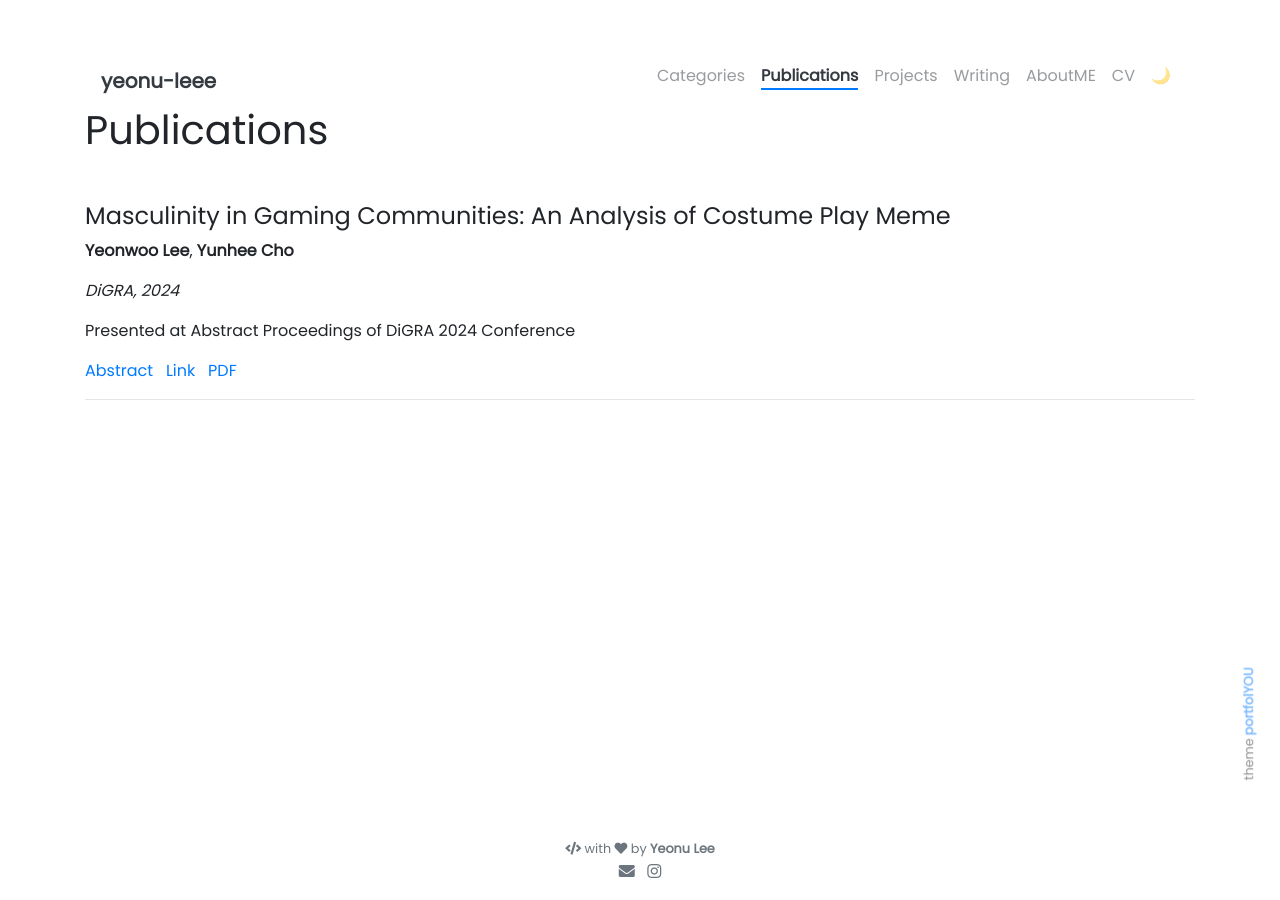
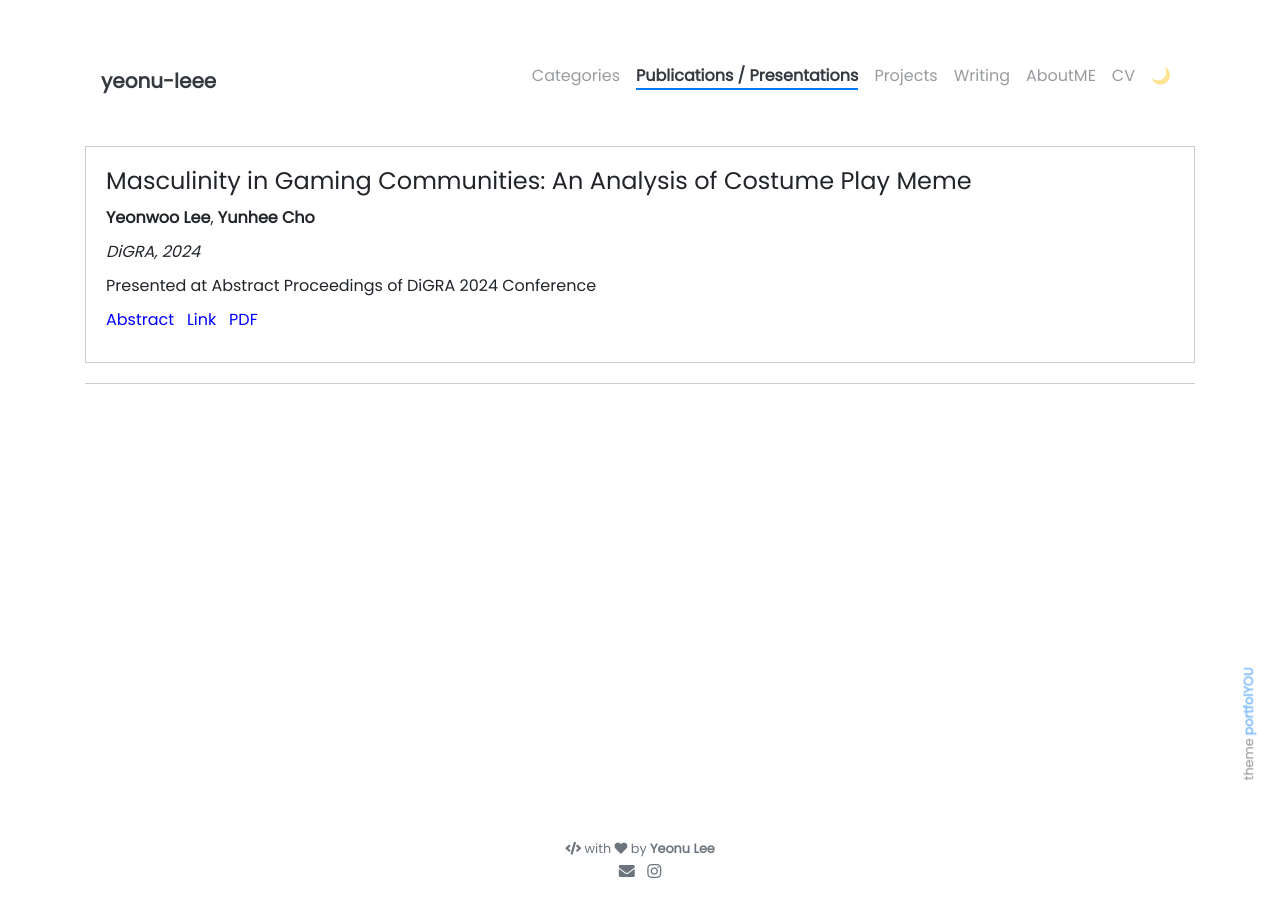
Before and after one commit to Yeonu-leee/yeonu-leee.github.io, a Jekyll site: the page built from pages/publications.md, in a window 1280 px wide. Built offline with Jekyll 4.4.1, drawn with Linux system fonts in a browser that asks for light colours.

Commit message:
출판물 + 연도 추가

```diff
--- a/_includes/elements/papers.html
+++ b/_includes/elements/papers.html
@@ -1,30 +1,33 @@
 <div class="publications-list">
   {% for pub in site.data.publication %}
-  <div class="publication">
-    <h4 class="title">{{ pub.title }}</h4>
-    <p class="authors">
+  <div class="publication" style="position: relative; padding: 20px; border: 1px solid #ccc; margin-bottom: 20px;">
+    <h4 class="title" style="font-size: 1.5em; margin-bottom: 10px;">{{ pub.title }}</h4>
+    <p class="authors" style="margin-bottom: 10px;">
       {% for author in pub.authors %}
         <strong>{{ author }}</strong>{% if forloop.last == false %}, {% endif %}
       {% endfor %}
     </p>
-    <p class="source"><em>{{ pub.source }}</em></p>
-    <p class="presented-at">{{ pub.presented_at }}</p>
-    <div class="links">
-      <a href="javascript:void(0);" onclick="toggleAbstract({{ forloop.index }})" class="abs-button">Abstract</a>
-      <div id="abstract-{{ forloop.index }}" style="display:none;">
+    <p class="source" style="font-style: italic; margin-bottom: 10px;">{{ pub.source }}</p>
+    <p class="presented-at" style="margin-bottom: 10px;">{{ pub.presented_at }}</p>
+    <div class="links" style="margin-bottom: 10px;">
+      <a href="javascript:void(0);" onclick="toggleAbstract({{ forloop.index }})" class="abs-button" style="text-decoration: none; color: blue;">Abstract</a>
+      <div id="abstract-{{ forloop.index }}" style="display:none; margin-top: 10px;">
         <p>{{ pub.abstract }}</p>
       </div>
       &nbsp;
       {% if pub.links[0].html %}
-        <a href="{{ pub.links[0].html }}" class="html-button">Link</a>
+        <a href="{{ pub.links[0].html }}" class="html-button" style="text-decoration: none; color: blue;">Link</a>
       {% endif %}
       &nbsp;
       {% if pub.links[1].pdf %}
-        <a href="{{ pub.links[1].pdf }}" class="pdf-button">PDF</a>
+        <a href="{{ pub.links[1].pdf }}" class="pdf-button" style="text-decoration: none; color: blue;">PDF</a>
       {% endif %}
     </div>
+    <div class="year" style="position: absolute; bottom: 0; right: 20px; font-size: 60px; font-weight: bold; color: rgba(0, 0, 0, 0.05); z-index: 0; pointer-events: none;">
+      {{ pub.year }}
+    </div>
   </div>
-  <hr>
+  <hr style="border: 0; border-top: 1px solid #ccc; margin: 20px 0;">
   {% endfor %}
 </div>
 
--- a/pages/publications.md
+++ b/pages/publications.md
@@ -1,9 +1,8 @@
 ---
 layout: default
-title: Publications
-permalink: /publications
+title: Publications / Presentations
+permalink: /publicationsPresentations
 ---
-# Publications
 
 <br>
 
```
